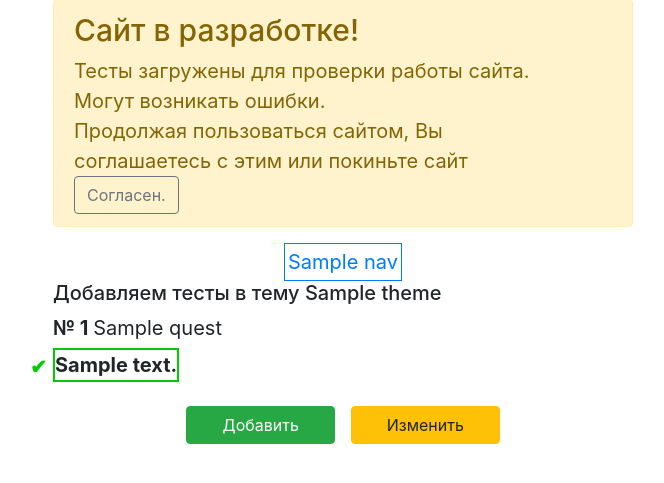
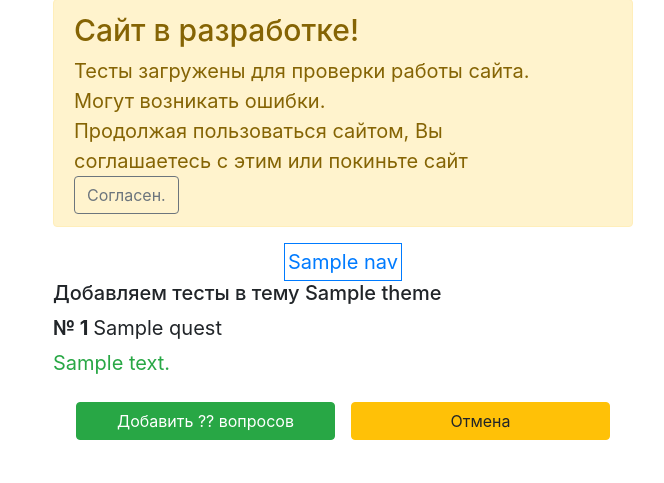
Before and after one commit to Nemirovskiy/newtest, a PHP site: template view/admin/addtest_preview.php in a window 1280 px wide. Shown: the part 41-524 px from the top of the page, without its empty margins (297-961 px from the left). Run offline with PHP 8.4, Linux system fonts and the light colour scheme; the template is opened without the code that fills it: most values are stand-ins (such as "Sample title", 1, 10 or a date in 2020); some libraries are stand-ins or nearby versions.

Commit message:
верстка (добавлен класс для списка, добавлены классы для раскрасски списка, изменение размеров некоторых колонок) и переименование кнопок

```diff
--- a/view/admin/addtest_preview.php
+++ b/view/admin/addtest_preview.php
@@ -7,22 +7,22 @@
 <? if(!empty($message)): ?>
     <h4 style="color: blue;"><?=$message?></h4>
 <?endif;?>
-<ul>
+<ul class="list">
     <?if(is_array($addTests)) foreach ($addTests as $quest):?>
         <li class="quest">
             <b class="quest-number">№ <?=$quest['number']?> </b>
             <span class="quest-text"> <?=$quest['quest']?></span></li>
         <? foreach($quest['answers'] as $answer): ?>
-            <li class="<?if($answer['right']) echo "r_otv"?>" >
+            <li class="<?if($answer['right']) echo "text-success"?>" >
                 <?=$answer['text']?>
             </li>
         <? endforeach;?>
     <? endforeach; ?>
 </ul>
-<form class="col-sm-8 row mx-auto justify-content-center" method="POST">
+<form class="col-sm-12 row mx-auto text-center justify-content-center" method="POST">
     <? if(empty($errors)): ?>
-        <button class="btn m-2 col-sm-5 btn-success" name="submit">Добавить</button>
+        <button class="btn m-2 col-sm  btn-success" name="submit">Добавить ?? вопросов</button>
     <?endif;?>
-    <button class="btn m-2 col-sm-5 btn-warning" name="reset">Изменить</button>
+    <button class="btn m-2 col-sm btn-warning" name="reset">Отмена</button>
 
 </form>
```
